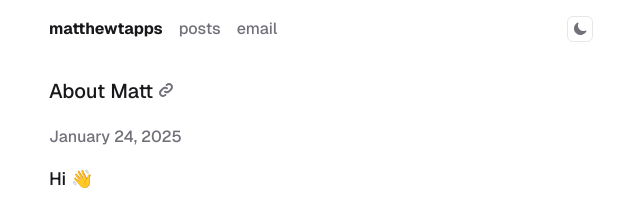
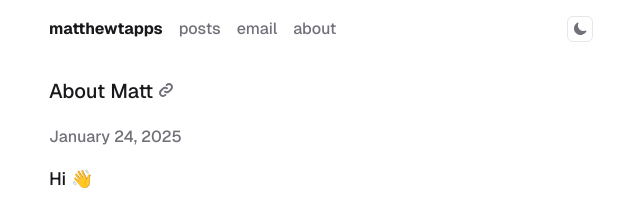
Before and after one commit to matthewtapps/matthewtapps.github.io, an Astro site: page / in a window 1280 px wide. Shown: the top 206 px of the page, 319-959 px from the left. Built offline with nearby package versions, Linux system fonts and the light colour scheme; Astro itself is replaced by a stand-in of ours.

Commit message:
Update header with about link

```diff
--- a/src/components/Header.astro
+++ b/src/components/Header.astro
@@ -8,6 +8,7 @@ import ThemeToggle from "./ThemeToggle.astro";
     <a class="home" href="/"> matthewtapps </a>
     <a href="/posts"> posts </a>
     <a href={`mailto:${EMAIL}`}>email</a>
+    <a href="/posts/about"> about </a>
   </nav>
   <ThemeToggle />
 </header>
```
